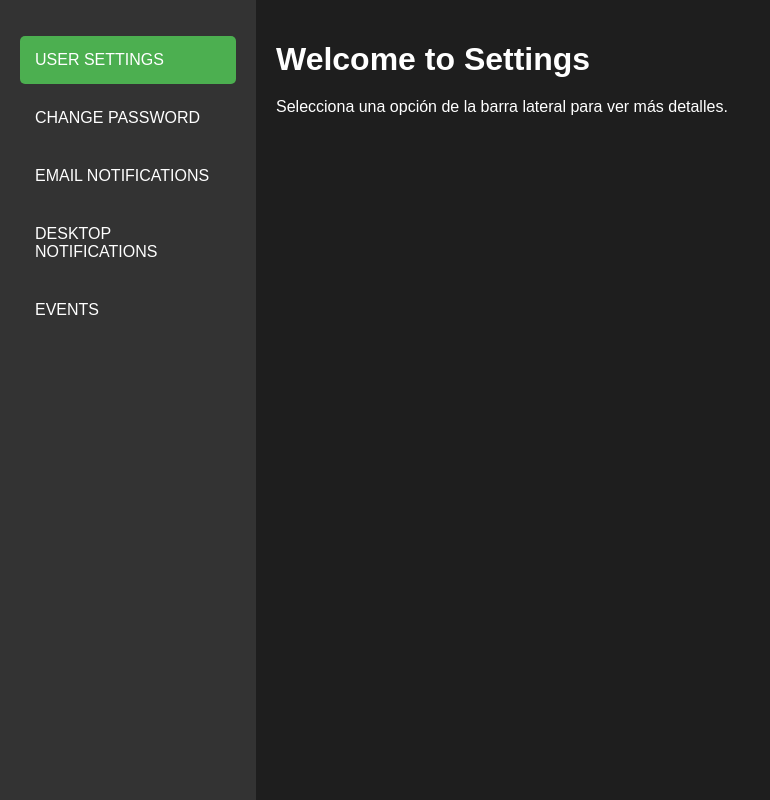
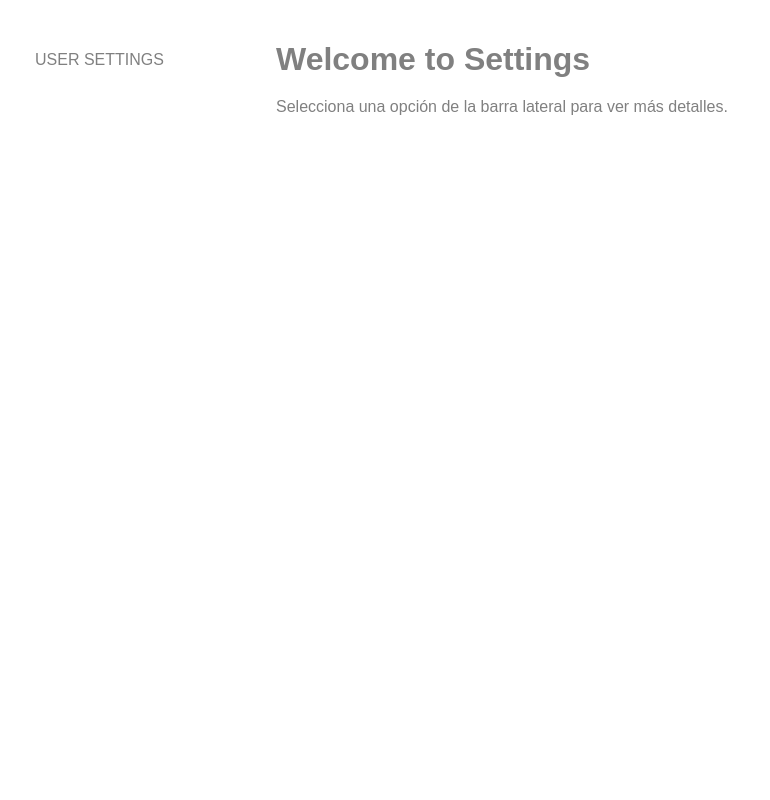
Before and after one commit to it22b-ASW-Project/Boreal-forest, a Django app: page /settings/ in a window 1280 px wide. Shown: the whole page, without its empty margins (0-770 px from the left). Run offline with Django 5.2, Linux system fonts and the light colour scheme.

Commit message:
BRANCA TASCA USER PAGE

```diff
--- a/homepage/templates/settings.html
+++ b/homepage/templates/settings.html
@@ -12,11 +12,7 @@
         <!-- Sidebar -->
         <div class="sidebar">
             <ul>
-                <li data-page="user-settings" class="active">USER SETTINGS</li>
-                <li data-page="change-password">CHANGE PASSWORD</li>
-                <li data-page="email-notifications">EMAIL NOTIFICATIONS</li>
-                <li data-page="desktop-notifications">DESKTOP NOTIFICATIONS</li>
-                <li data-page="events">EVENTS</li>
+                <li data-page="user-settings">USER SETTINGS</li>
             </ul>
         </div>
 
--- a/homepage/urls.py
+++ b/homepage/urls.py
@@ -6,10 +6,6 @@ from . import views
 urlpatterns = [
     path('settings/', views.settings, name='settings'),  # Ruta para 'settings'
     path('settings/user-settings/', views.user_settings, name='user_settings'),
-    path('settings/change-password/', views.change_password, name='change_password'),
-    path('settings/email-notifications/', views.email_notifications, name='email_notifications'),
-    path('settings/desktop-notifications/', views.desktop_notifications, name='desktop_notifications'),
-    path('settings/events/', views.events, name='events'),
     path('issues/', views.showAllIssues),
     path('', views.login),
     path('issues/new/', views.createIssue),
--- a/static/css/settings.css
+++ b/static/css/settings.css
@@ -3,7 +3,7 @@ body {
     margin: 0;
     padding: 0;
     background-color: #f4f4f9;
-    color: #333;
+    color: white;
 }
 
 .settings-container {
@@ -14,8 +14,8 @@ body {
 /* Sidebar */
 .sidebar {
     width: 20%;
-    background-color: #333;
-    color: white;
+    background-color: white;
+    color: grey;
     padding: 20px;
     box-sizing: border-box;
 }
@@ -35,7 +35,7 @@ body {
 
 .sidebar li.active,
 .sidebar li:hover {
-    background-color: #4CAF50;
+    background-color: #98ede1;
 }
 
 /* Main Content */
@@ -43,8 +43,8 @@ body {
     width: 80%;
     padding: 20px;
     box-sizing: border-box;
-    background-color: #1e1e1e;
-    color: white;
+    background-color: white;
+    color: grey;
 }
 
 .main-content h1 {
@@ -65,25 +65,26 @@ body {
     height: 150px;
     border-radius: 50%;
     margin-bottom: 10px;
+    background-color: grey;
 }
 
 .profile-photo button {
     display: block;
     margin: 10px auto;
     padding: 10px 20px;
-    background-color: #4CAF50;
-    color: white;
+    background-color: #98ede1;
+    color: grey;
     border: none;
     border-radius: 5px;
     cursor: pointer;
 }
 
 .profile-photo button:hover {
-    background-color: #45a049;
+    background-color: #98ede1;
 }
 
 .profile-photo a {
-    color: #4CAF50;
+    color: black;
     text-decoration: none;
     font-size: 14px;
 }
@@ -114,7 +115,7 @@ form textarea {
 }
 
 .save-button {
-    background-color: #4CAF50;
+    background-color: #98ede1;
     color: white;
     padding: 10px 20px;
     border: none;
@@ -123,5 +124,5 @@ form textarea {
 }
 
 .save-button:hover {
-    background-color: #45a049;
+    background-color: #98ede1;
 }
```
Also changed, not shown: homepage/templates/change_password.html (deleted, +0 -11 lines), homepage/templates/desktop_notifications.html (deleted, +0 -11 lines), homepage/templates/email_notifications.html (deleted, +0 -11 lines), homepage/templates/events.html (deleted, +0 -11 lines).
